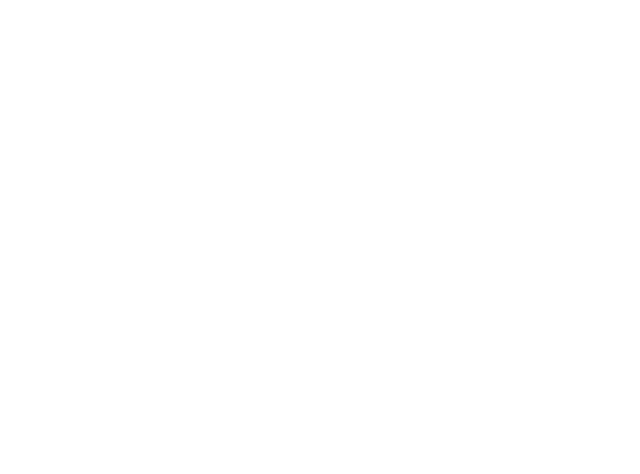
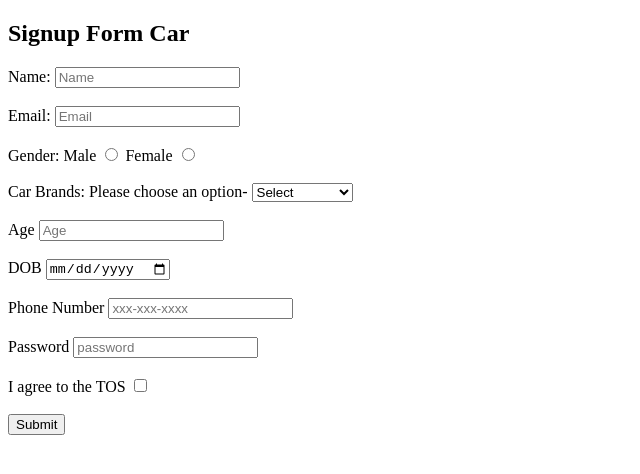
Before and after one commit to acciojob/signup-form-car-KStuti, a website: page main.html in a window 1280 px wide. Shown: the whole page, without its empty margins (0-640 px from the left). Drawn offline with Linux system fonts and the light colour scheme.

Commit message:
created a submission

```diff
--- a/main.html
+++ b/main.html
@@ -3,12 +3,56 @@
 <html>
 
 <head>
+	<title>Signup Form Car</title>
 	<link rel="stylesheet" href="styles.css">
 </head>
 
 <body>
 	<!-- the entire body must be written by student -->
-    <script type="text/javascript" src="./script.js">
+	<h2>Signup Form Car</h2>
+	<form action="/submit Application method" method="post">
+	<label for="name">Name:</label>
+	<input type="text" id="name" name="name" placeholder="Name" required="yes" required><br><br>
+
+    <label for="email">Email:</label>
+	<input type="Email" id="email" name="email" placeholder="Email" required="yes" required><br><br>
+
+	<label for="name">Gender:</label>
+	<label for="male">Male</label>
+	<input type="radio" id="male" name="male"  required="yes" required>
+
+	<label for="female">Female</label>
+	<input type="radio" id="female" name="Female"  required="yes" required><br><br>
+
+	<label for="cars">Car Brands: Please choose an option-</label>
+		<select id="cars" name="Car Brands">
+			<option value="Select">Select</option>
+		<option value="Lamborgini">Lamborgini</option>
+			<option value="Audi">Audi</option>
+			<option value="Mercedes"">Mercedes</option>
+			<option value="Range Rover">Range Rover</option>
+			</select><br><br>
+
+	<label for="age">Age</label>
+	<input type="number" id="age" name="Age" placeholder="Age" required="yes" required><br><br>
+
+	<label for="dob">DOB</label>
+	<input type="date" id="dob" name="DOB"  required="yes" required><br><br>
+
+	<label for="tel">Phone Number</label>
+	<input type="Tel" id="tel" name="Phone Number" placeholder="xxx-xxx-xxxx" required="no" required><br><br>
+
+	<label for="password">Password</label>
+	<input type="password" id="Password" placeholder="password"  required="yes" required><br><br>
+
+	<label for="tOS">I agree to the TOS</label>
+	<input type="checkbox" id="tos" name="checkbox"  required="yes" required><br><br>
+
+	<input type="submit" value="Submit">
+		</form>
+
+	<script type="text/javascript" src="./script.js">
+
 </script>
 
 </body>
```
